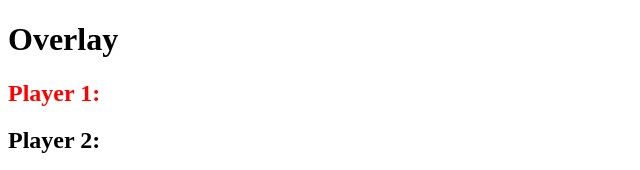
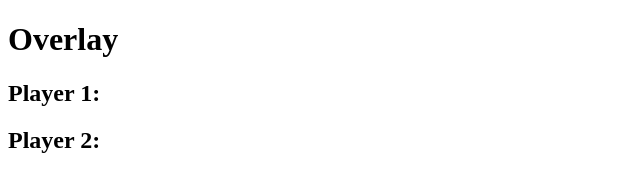
Before and after one commit to stevengmorrell/tableboss-ui, a React (Create React App) app: page /overlay in a window 1280 px wide. Shown: the top 170 px of the page, without its empty margins (0-640 px from the left). Built offline with nearby package versions, Linux system fonts and the light colour scheme; no server answers; the database is empty.

Commit message:
remove test red

```diff
--- a/src/pages/Overlay.js
+++ b/src/pages/Overlay.js
@@ -21,7 +21,7 @@ const Overlay = () => {
   return (
     <div>
       <h1>Overlay</h1>
-      <h2 style={{"color":"red"}}>Player 1: {playerOneName}</h2>
+      <h2>Player 1: {playerOneName}</h2>
       <h2>Player 2: {playerTwoName}</h2>
     </div>
   );
```
